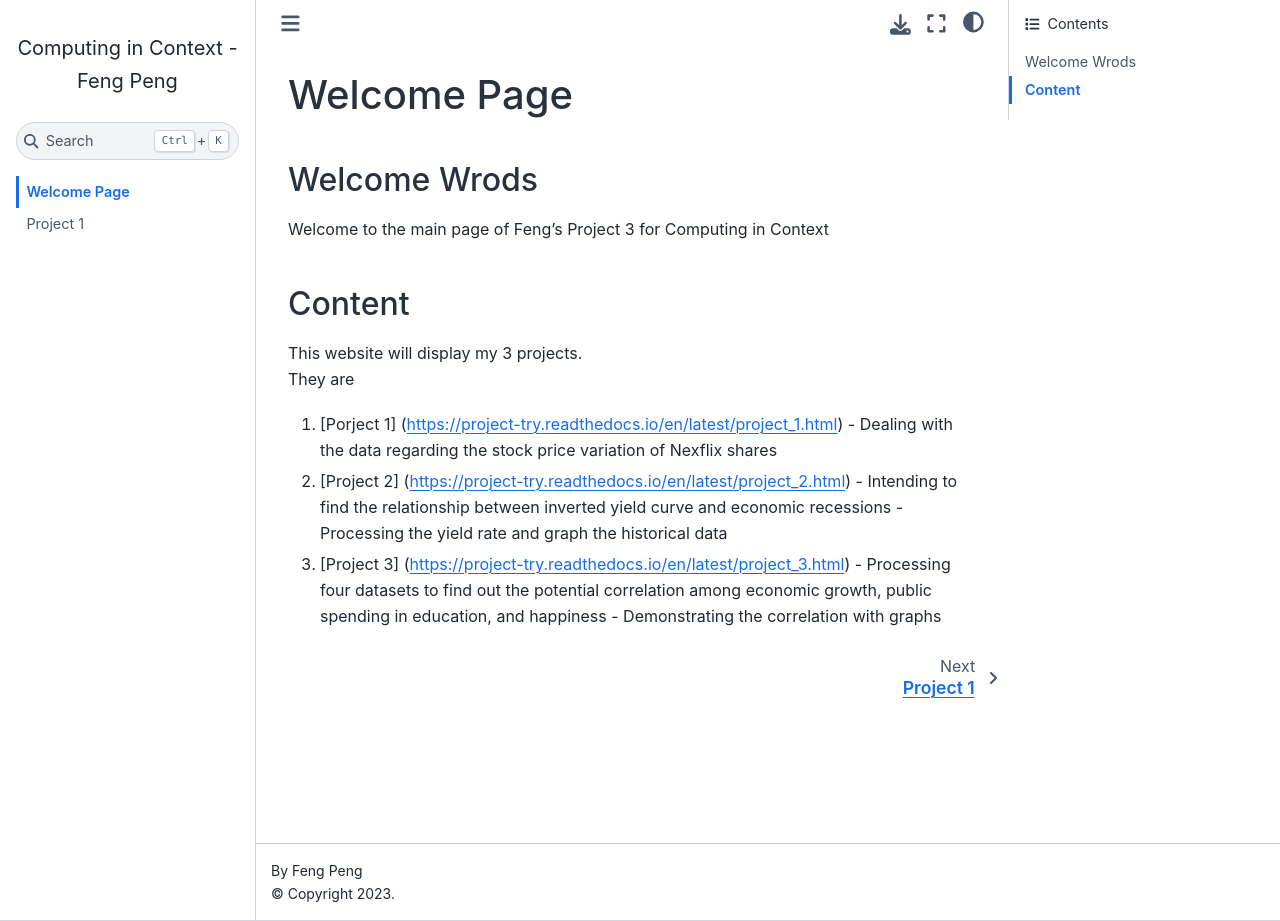
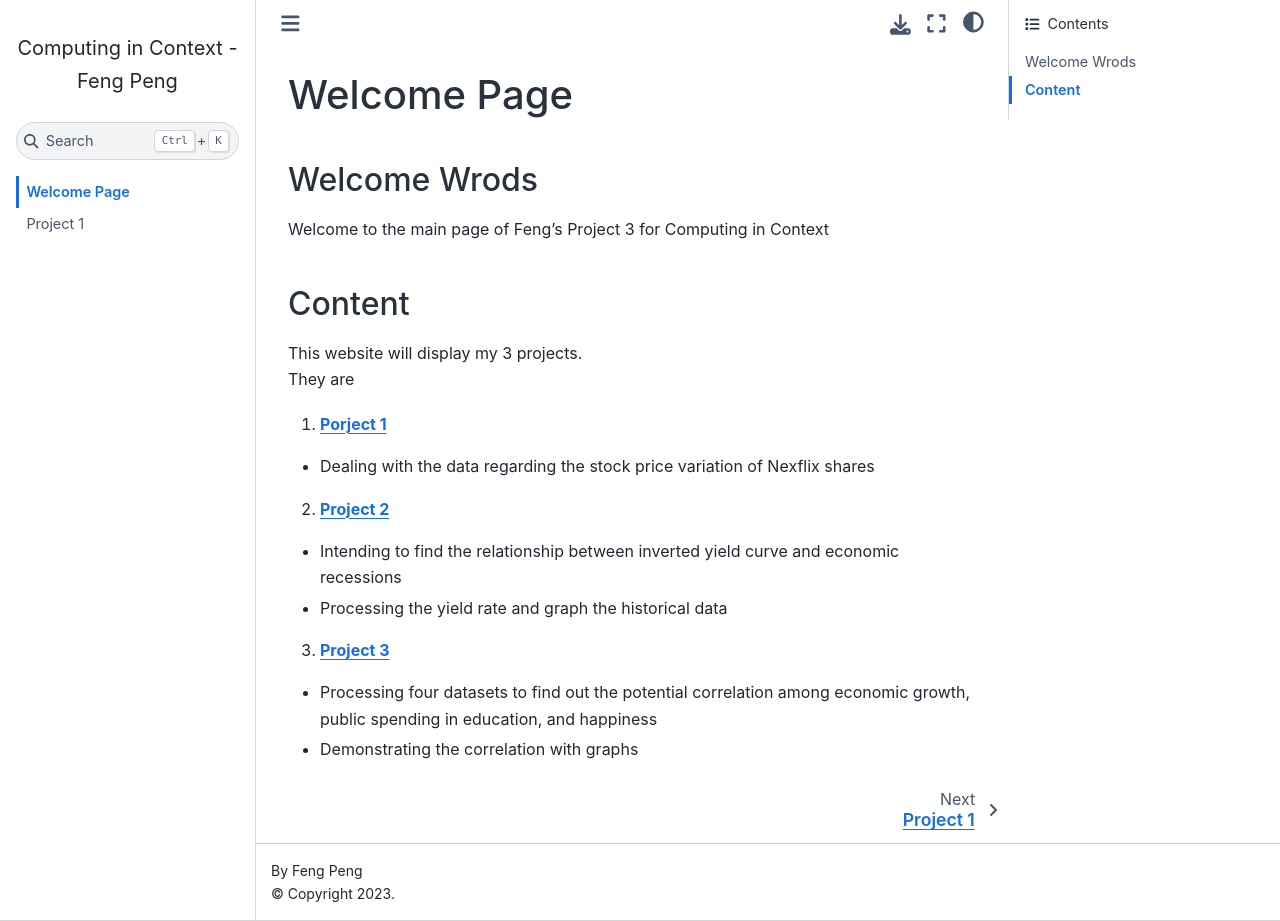
Before and after one commit to NiceName1111/project_try, a Jupyter Book: the page built from index.md, in a window 1280 px wide and 921 px high. Built offline with Jupyter Book 1.0.4 settings and Sphinx 7.4.7 and the Sphinx Book theme 1.1.4, drawn with Linux system fonts in a browser that asks for light colours; pages that are not in the unit, such as notebooks, are missing from menus; comment, search, counter and statistics services are not loaded; some of the changed lines change nothing that is shown.

Commit message:
Update index.md

```diff
--- a/index.md
+++ b/index.md
@@ -5,11 +5,11 @@
 ## Content
 This website will display my 3 projects. <br>
 They are
-  1. [Porject 1] (https://project-try.readthedocs.io/en/latest/project_1.html)
-    - Dealing with the data regarding the stock price variation of Nexflix shares
-  2. [Project 2] (https://project-try.readthedocs.io/en/latest/project_2.html)
-    - Intending to find the relationship between inverted yield curve and economic recessions
-    - Processing the yield rate and graph the historical data
-  5. [Project 3] (https://project-try.readthedocs.io/en/latest/project_3.html)
-    - Processing four datasets to find out the potential correlation among economic growth, public spending in education, and happiness
-    - Demonstrating the correlation with graphs
+  1. [**Porject 1**](https://project-try.readthedocs.io/en/latest/project_1.html)
+  - Dealing with the data regarding the stock price variation of Nexflix shares <br>
+  2. [**Project 2**](https://project-try.readthedocs.io/en/latest/project_2.html)
+  - Intending to find the relationship between inverted yield curve and economic recessions
+  - Processing the yield rate and graph the historical data<br>
+  3. [**Project 3**](https://project-try.readthedocs.io/en/latest/project_3.html)
+  - Processing four datasets to find out the potential correlation among economic growth, public spending in education, and happiness
+  - Demonstrating the correlation with graphs
```
